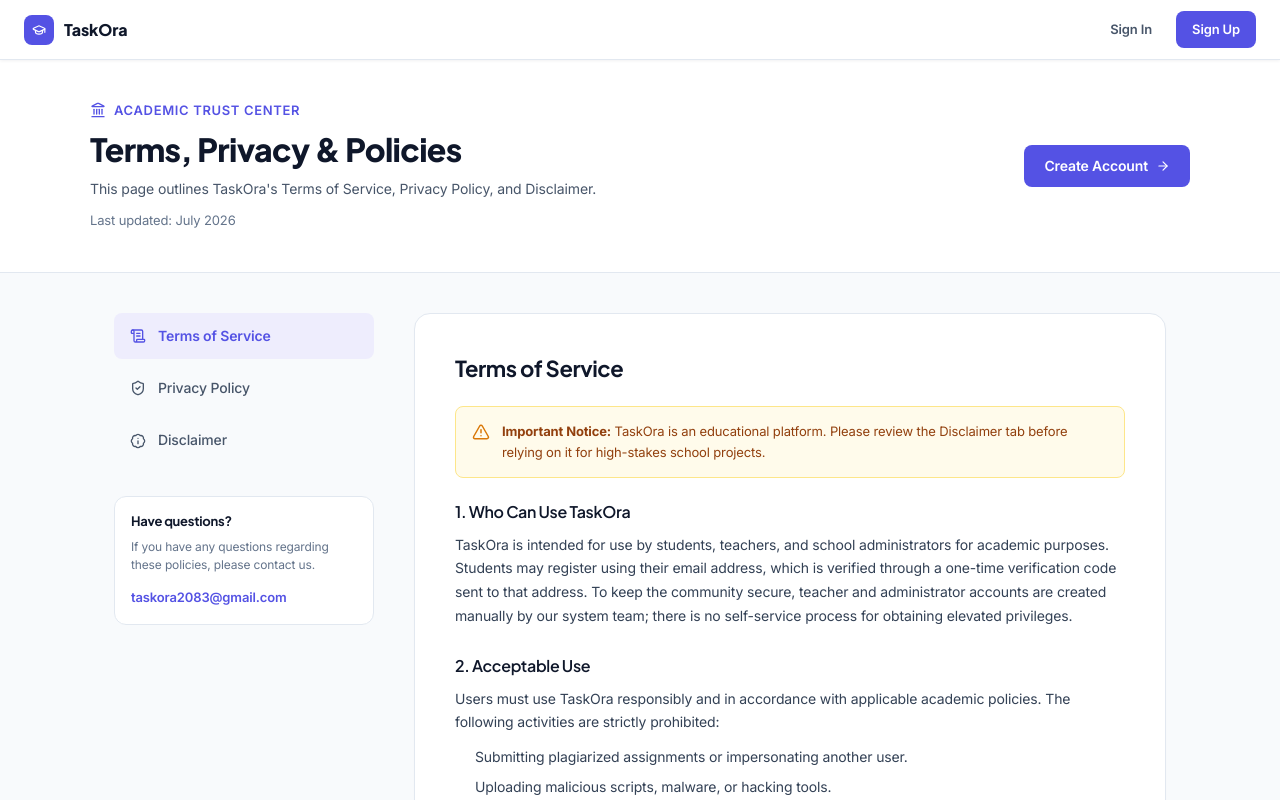
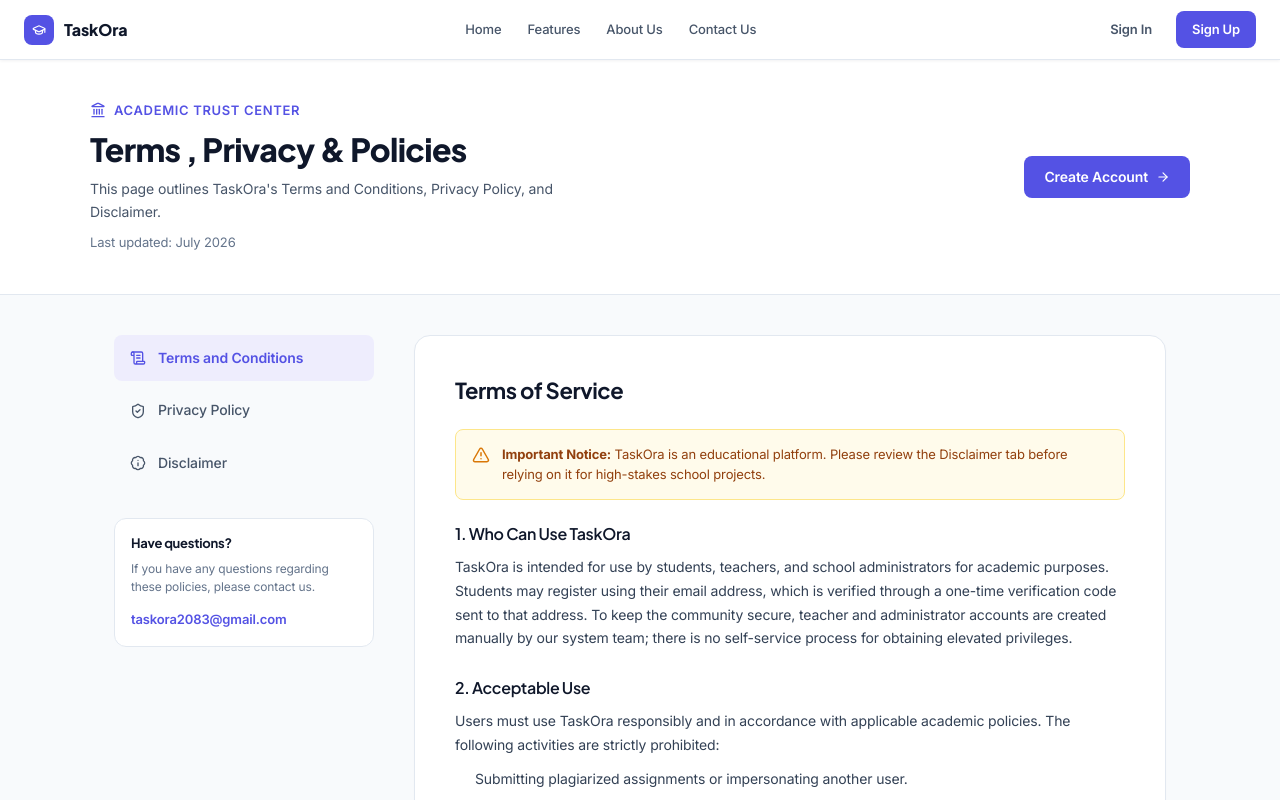
Before and after one commit to Purnika0/TaskOra, a React (Vite) app in the folder frontend/: page /legal in a window 1280 px wide. Shown: the top 800 px of the page. Built offline with nearby package versions, Linux system fonts and the light colour scheme; no server answers.

Commit message:
fixes routing

```diff
--- a/frontend/src/constants/assignmentChoices.js
+++ b/frontend/src/constants/assignmentChoices.js
@@ -1,5 +1,3 @@
-// src/constants/assignmentChoices.js
-//
 // Single source of truth for the two fields on Assignment that both
 // assignment-creation forms (AssignmentManagement.jsx and
 // TeacherDashboard.jsx) need to render identically, matching the backend
@@ -22,7 +20,7 @@ export const TASK_TYPES = [
 // Must match Assignment.PriorityLevel.choices in models.py exactly.
 // This is the teacher-set *importance* (static, set once). It is distinct
 // from Task.priority_score, the system-computed *urgency* — see
-// src/utils/priorityLabel.js for that one.
+// src/utils/urgencyLabel.js for that one.
 export const PRIORITY_CHOICES = [
     { value: 1, label: 'Low'         },
     { value: 2, label: 'Medium-Low'  },
--- a/frontend/src/pages/auth/AuthPage.jsx
+++ b/frontend/src/pages/auth/AuthPage.jsx
@@ -404,9 +404,9 @@ export default function AuthPage({ initialView }) {
     if (view === 'login') return (
         <div className="auth-root">
             <div className="login-card">
-                <div className="auth-logo-wrap" aria-hidden="true">
+                <Link to="/" className="auth-logo-wrap" aria-label="Go to home page">
                     <GraduationCap size={22} color="#ffffff"/>
-                </div>
+                </Link>
                 <h1 style={{ fontFamily:'var(--font-display)', fontWeight:800, color:'var(--color-text)', fontSize:22, textAlign:'center', margin:'0 0 6px', letterSpacing:'-0.02em' }}>
                     Welcome back
                 </h1>
--- a/frontend/src/pages/portal/AboutPage.jsx
+++ b/frontend/src/pages/portal/AboutPage.jsx
@@ -1,21 +1,40 @@
-// src/pages/portal/AboutPage.jsx
 // Public page — no login required.
-// Professional educational website styling with customized header labels and refined feature copy.
 
 import { Link } from 'react-router-dom'
 import { ArrowRight, GraduationCap } from 'lucide-react'
 import { SiteFooter } from '../../components/layout/Footer.jsx'
 import { useAuth } from '../../hooks/useAuth.js'
 
+const PUB_NAV_CSS = `
+.pub-nav-link {
+    font-size:13px; color:var(--color-text-secondary); text-decoration:none;
+    padding:6px 12px; border-radius:8px;
+    transition:background 0.13s, color 0.13s;
+    font-family:var(--font-body); font-weight:500;
+}
+a.pub-nav-link:visited { color:var(--color-text-secondary); }
+.pub-nav-link:hover { background:var(--color-surface-subtle); color:var(--color-text); }
+.pub-nav-link.active { font-weight:700; }
+a.pub-nav-link.active:visited { color:var(--color-text-secondary); }
+@media (max-width:640px) { .pub-nav-links { display:none; } }
+`
+
 function PubNav({ user }) {
     return (
         <nav style={{ background: '#fff', borderBottom: '1px solid var(--color-border)', padding: '0 24px', height: 60, display: 'flex', alignItems: 'center', justifyContent: 'space-between', position: 'sticky', top: 0, zIndex: 50 }}>
+            <style>{PUB_NAV_CSS}</style>
             <Link to="/" style={{ display: 'flex', alignItems: 'center', gap: 10, textDecoration: 'none' }}>
                 <div style={{ width: 30, height: 30, borderRadius: 8, background: 'var(--color-primary)', display: 'flex', alignItems: 'center', justifyContent: 'center' }}>
                     <GraduationCap size={15} color="#fff"/>
                 </div>
                 <span style={{ fontFamily: 'var(--font-display)', fontWeight: 800, fontSize: 16, color: 'var(--color-text)', letterSpacing: '-0.02em' }}>TaskOra</span>
             </Link>
+            <div className="pub-nav-links" style={{ display: 'flex', alignItems: 'center', gap: 2 }}>
+                <Link to="/" className="pub-nav-link">Home</Link>
+                <Link to="/#features" className="pub-nav-link">Features</Link>
+                <Link to="/about" className="pub-nav-link active" onClick={e => e.currentTarget.blur()}>About Us</Link>
+                <Link to="/contact" className="pub-nav-link" onClick={e => e.currentTarget.blur()}>Contact Us</Link>
+            </div>
             <div style={{ display: 'flex', alignItems: 'center', gap: 8 }}>
                 {user ? (
                     <Link to="/app" style={{ display: 'inline-flex', alignItems: 'center', gap: 6, padding: '8px 16px', fontSize: 13, fontWeight: 600, color: '#fff', textDecoration: 'none', borderRadius: 8, background: 'var(--color-primary)' }}>
--- a/frontend/src/pages/portal/ContactPage.jsx
+++ b/frontend/src/pages/portal/ContactPage.jsx
@@ -36,7 +36,7 @@ import { SiteFooter } from '../../components/layout/Footer.jsx'
     )
     }
 
-    // ── Auth-aware user menu ───────────────────────────────────────
+    // Auth-aware user menu
     function UserMenu({ user, logout }) {
     const [open, setOpen] = useState(false)
     const ref = useRef(null)
@@ -163,6 +163,17 @@ import { SiteFooter } from '../../components/layout/Footer.jsx'
             @media (max-width: 400px) {
             .ct-nav-right .ct-register { display: none !important; }
             }
+            .pub-nav-link {
+            font-size:13px; color:var(--color-text-secondary); text-decoration:none;
+            padding:6px 12px; border-radius:8px;
+            transition:background 0.13s, color 0.13s;
+            font-family:var(--font-body); font-weight:500;
+            }
+            a.pub-nav-link:visited { color:var(--color-text-secondary); }
+            .pub-nav-link:hover { background:var(--color-surface-subtle); color:var(--color-text); }
+            .pub-nav-link.active { font-weight:700; }
+            a.pub-nav-link.active:visited { color:var(--color-text-secondary); }
+            @media (max-width:640px) { .pub-nav-links { display:none; } }
         `}</style>
 
         {/* Navbar */}
@@ -175,6 +186,13 @@ import { SiteFooter } from '../../components/layout/Footer.jsx'
                 TaskOra
             </span>
             </Link>
+
+            <div className="pub-nav-links" style={{ display: 'flex', alignItems: 'center', gap: 2 }}>
+                <Link to="/" className="pub-nav-link">Home</Link>
+                <Link to="/#features" className="pub-nav-link">Features</Link>
+                <Link to="/about" className="pub-nav-link" onClick={e => e.currentTarget.blur()}>About Us</Link>
+                <Link to="/contact" className="pub-nav-link active" onClick={e => e.currentTarget.blur()}>Contact Us</Link>
+            </div>
 
             <div className="ct-nav-right">
             {user ? (
--- a/frontend/src/pages/portal/LandingPage.jsx
+++ b/frontend/src/pages/portal/LandingPage.jsx
@@ -1,8 +1,5 @@
-// src/pages/portal/LandingPage.jsx
-// Simplified and polished landing page for TaskOra (Students & Educators)
-
 import { useState, useRef, useEffect } from 'react'
-import { Link } from 'react-router-dom'
+import { Link, useLocation } from 'react-router-dom'
 import { useAuth } from '../../hooks/useAuth.js'
 import { SiteFooter } from '../../components/layout/Footer.jsx'
 import {
@@ -10,9 +7,7 @@ import {
     Users, BookOpen, Upload, ClipboardList, ThumbsUp
 } from 'lucide-react'
 
-// ─────────────────────────────────────────────────────────────────────────────
 // STYLES
-// ─────────────────────────────────────────────────────────────────────────────
 const LP_CSS = `
 .lp-nav {
     position:sticky; top:0; z-index:100;
@@ -27,9 +22,10 @@ const LP_CSS = `
     transition:background 0.13s, color 0.13s;
     font-family:var(--font-body); font-weight:500;
 }
+a.lp-nav-link:visited { color:var(--color-text-secondary); }
 .lp-nav-link:hover { background:var(--color-surface-subtle); color:var(--color-text); }
 
-/* ── Hero section ── */
+/* Hero section */
 .lp-hero {
     background:var(--color-surface-subtle);
     border-bottom:1px solid var(--color-border);
@@ -102,7 +98,7 @@ const LP_CSS = `
 }
 .lp-section-sub { font-size:14px; color:var(--color-text-secondary); line-height:1.7; margin:0; }
 
-/* ── Features ── */
+/* Features */
 .lp-features {
     display:grid; grid-template-columns:1.2fr 1fr; gap:14px;
 }
@@ -123,7 +119,7 @@ const LP_CSS = `
     display:flex; align-items:center; justify-content:center;
 }
 
-/* ── Benefits Grid (Responsive) ── */
+/* Benefits Grid (Responsive) */
 .lp-benefits-grid {
     display:grid;
     grid-template-columns:repeat(3, 1fr);
@@ -230,11 +226,20 @@ function DashboardMockup() {
 
 export default function LandingPage() {
     const { user } = useAuth()
+    const location = useLocation()
     const [menuOpen, setMenuOpen] = useState(false)
     const menuRef = useRef(null)
     const menuBtnRef = useRef(null)
 
     const ctaLabel = user ? 'Go to Dashboard' : 'Get Started'
+
+    // Scroll to the target section when arriving with a hash in the URL
+    // (e.g. a "Features" link from another page navigating to /#features).
+    useEffect(() => {
+        if (!location.hash) return
+        const el = document.getElementById(location.hash.slice(1))
+        el?.scrollIntoView({ behavior: 'smooth' })
+    }, [location.hash])
 
     // Close on Escape, lock body scroll, move focus into the menu on open,
     // and restore focus to the hamburger button on close.
@@ -275,13 +280,13 @@ export default function LandingPage() {
                         style={{ display:'block', color:'rgba(255,255,255,0.75)', fontSize:18, fontWeight:600, textDecoration:'none', padding:'14px 0', borderBottom:'1px solid rgba(255,255,255,0.10)', fontFamily:'var(--font-display)' }}>
                         Features
                     </a>
-                    <Link to="/about" onClick={() => setMenuOpen(false)}
+                    <Link to="/about" onClick={e => { setMenuOpen(false); e.currentTarget.blur() }}
                         style={{ display:'block', color:'rgba(255,255,255,0.75)', fontSize:18, fontWeight:600, textDecoration:'none', padding:'14px 0', borderBottom:'1px solid rgba(255,255,255,0.10)', fontFamily:'var(--font-display)' }}>
-                        About
+                        About Us
                     </Link>
-                    <Link to="/contact" onClick={() => setMenuOpen(false)}
+                    <Link to="/contact" onClick={e => { setMenuOpen(false); e.currentTarget.blur() }}
                         style={{ display:'block', color:'rgba(255,255,255,0.75)', fontSize:18, fontWeight:600, textDecoration:'none', padding:'14px 0', borderBottom:'1px solid rgba(255,255,255,0.10)', fontFamily:'var(--font-display)' }}>
-                        Contact
+                        Contact Us
                     </Link>
                     <div style={{ marginTop:20, display:'flex', flexDirection:'column', gap:10 }}>
                         <Link to={user ? '/app' : '/auth?view=signup'} onClick={() => setMenuOpen(false)}
@@ -292,7 +297,7 @@ export default function LandingPage() {
                 </div>
             )}
 
-            {/* ── Navbar ── */}
+            {/* Navbar */}
             <nav className="lp-nav">
                 <Link to="/" style={{ display:'flex', alignItems:'center', gap:10, textDecoration:'none' }}>
                     <div style={{ width:32, height:32, borderRadius:9, background:'var(--color-navy)', display:'flex', alignItems:'center', justifyContent:'center', flexShrink:0 }}>
@@ -304,8 +309,8 @@ export default function LandingPage() {
                 <div className="lp-nav-links" style={{ display:'flex', alignItems:'center', gap:2 }}>
                     <Link to="/" className="lp-nav-link">Home</Link>
                     <a href="#features" className="lp-nav-link">Features</a>
-                    <Link to="/about" className="lp-nav-link">About</Link>
-                    <Link to="/contact" className="lp-nav-link">Contact</Link>
+                    <Link to="/about" className="lp-nav-link" onClick={e => e.currentTarget.blur()}>About Us</Link>
+                    <Link to="/contact" className="lp-nav-link" onClick={e => e.currentTarget.blur()}>Contact Us</Link>
                 </div>
 
                 <div style={{ display:'flex', alignItems:'center', gap:8 }}>
@@ -328,7 +333,7 @@ export default function LandingPage() {
                 </div>
             </nav>
 
-            {/* ── Hero Section ── */}
+            {/* Hero Section */}
             <section className="lp-hero">
                 <div className="lp-hero-inner">
                     <div>
@@ -354,7 +359,7 @@ export default function LandingPage() {
                 </div>
             </section>
 
-            {/* ── Key Features Section ── */}
+            {/* Key Features Section */}
             <section className="lp-section" id="features">
                 <div className="lp-section-head">
                     <h2 className="lp-section-title">Everything You Need to Stay Organized Throughout the Semester</h2>
@@ -382,7 +387,7 @@ export default function LandingPage() {
                 </div>
             </section>
 
-            {/* ── Benefits Section ── */}
+            {/* Benefits Section */}
             <section style={{ background:'var(--color-surface-subtle)', borderTop:'1px solid var(--color-border)', borderBottom:'1px solid var(--color-border)' }}>
                 <div className="lp-section" id="benefits">
                 <div className="lp-section-head center">
@@ -401,7 +406,7 @@ export default function LandingPage() {
                 </div>
             </section>
 
-            {/* ── Call to Action Section ── */}
+            {/* Call to Action Section */}
             <section style={{
                 background: 'var(--color-primary-light)',
                 borderTop: '1px solid var(--color-border)',
@@ -447,7 +452,7 @@ export default function LandingPage() {
                 </div>
             </section>
 
-            {/* ── Footer Section (Deep brand color) ── */}
+            {/* Footer Section (Deep brand color) */}
             <div style={{ background: 'var(--color-navy)', color: '#FFFFFF' }}>
                 <SiteFooter />
             </div>
--- a/frontend/src/pages/portal/LegalPage.jsx
+++ b/frontend/src/pages/portal/LegalPage.jsx
@@ -1,6 +1,3 @@
-// src/pages/portal/LegalPage.jsx
-    // Public legal / terms page — no login required.
-
 import { useState } from 'react'
 import { Link } from 'react-router-dom'
 import { useAuth } from '../../hooks/useAuth.js'
@@ -24,6 +21,12 @@ function PubNav({ user }) {
             </div>
             <span style={{ fontFamily: 'var(--font-display)', fontWeight: 800, fontSize: 16, color: 'var(--color-text)' }}>TaskOra</span>
         </Link>
+        <div className="pub-nav-links" style={{ display: 'flex', alignItems: 'center', gap: 2 }}>
+            <Link to="/" className="pub-nav-link">Home</Link>
+            <Link to="/#features" className="pub-nav-link">Features</Link>
+            <Link to="/about" className="pub-nav-link">About Us</Link>
+            <Link to="/contact" className="pub-nav-link">Contact Us</Link>
+        </div>
         <div style={{ display: 'flex', gap: 8, alignItems: 'center' }}>
             {user ? (
                 <Link to="/app" style={{ display: 'inline-flex', alignItems: 'center', gap: 6, padding: '8px 16px', fontSize: 13, fontWeight: 600, color: '#fff', textDecoration: 'none', borderRadius: 8, background: 'var(--color-primary)' }}>
@@ -41,6 +44,14 @@ function PubNav({ user }) {
     }
 
     const LEGAL_CSS = `
+    .pub-nav-link {
+        font-size:13px; color:var(--color-text-secondary); text-decoration:none;
+        padding:6px 12px; border-radius:8px;
+        transition:background 0.13s, color 0.13s;
+        font-family:var(--font-body); font-weight:500;
+    }
+    .pub-nav-link:hover { background:var(--color-surface-subtle); color:var(--color-text); }
+    @media (max-width:640px) { .pub-nav-links { display:none; } }
     .legal-layout { display:grid; grid-template-columns:260px 1fr; gap:40px; }
     .legal-aside  { position:sticky; top:100px; height:fit-content; }
     @media (max-width:820px) {
@@ -55,7 +66,7 @@ function PubNav({ user }) {
     const [activeTab, setActiveTab] = useState('terms')
 
     const legalSections = [
-        { id: 'terms', label: 'Terms of Service', icon: <ScrollText size={16} /> },
+        { id: 'terms', label: 'Terms and Conditions ', icon: <ScrollText size={16} /> },
         { id: 'privacy', label: 'Privacy Policy', icon: <ShieldCheck size={16} /> },
         { id: 'disclaimer', label: 'Disclaimer', icon: <BadgeInfo size={16} /> }
     ]
@@ -73,10 +84,10 @@ function PubNav({ user }) {
                 <Landmark size={16} /> Academic Trust Center
                 </div>
                 <h1 style={{ fontFamily: 'var(--font-display)', fontWeight: 800, fontSize: '32px', color: 'var(--color-text)', margin: 0, letterSpacing: '-0.02em' }}>
-                Terms, Privacy &amp; Policies
+                Terms , Privacy &amp; Policies
                 </h1>
                 <p style={{ fontSize: 14, color: 'var(--color-text-secondary)', margin: '8px 0 0', maxWidth: 520, lineHeight: 1.6 }}>
-                This page outlines TaskOra's Terms of Service, Privacy Policy, and Disclaimer.
+                This page outlines TaskOra's Terms and Conditions, Privacy Policy, and Disclaimer.
                 </p>
                 <p style={{ fontSize: 13, color: 'var(--color-text-muted)', margin: '8px 0 0' }}>Last updated: {updated}</p>
             </div>
@@ -247,7 +258,7 @@ function PubNav({ user }) {
 
             {/* Quick Call to Action Footer inside Content card */}
             <div style={{ marginTop: 40, paddingTop: 24, borderTop: '1px solid var(--color-border)', display: 'flex', alignItems: 'center', justifyContent: 'space-between', flexWrap: 'wrap', gap: 16 }}>
-            <span style={{ fontSize: 13, color: 'var(--color-text-muted)' }}>By creating an account or using TaskOra, you acknowledge that you have read, understood, and agreed to these Terms of Service, Privacy Policy, and Disclaimer.</span>
+            <span style={{ fontSize: 13, color: 'var(--color-text-muted)' }}>By creating an account or using TaskOra, you acknowledge that you have read, understood, and agreed to these Terms and Conditions, Privacy Policy, and Disclaimer.</span>
             {user ? (
                 <Link to="/app" style={{ display: 'inline-flex', alignItems: 'center', gap: 6, color: 'var(--color-primary)', fontWeight: 600, fontSize: 14, textDecoration: 'none' }}>
                 Go to Dashboard <ArrowRight size={14} />
--- a/frontend/src/styles/auth.css
+++ b/frontend/src/styles/auth.css
@@ -220,6 +220,12 @@
     margin: 0 auto 18px;
     /* Soft premium brand-color glow instead of heavy grey drop-shadows */
     box-shadow: 0 6px 16px rgba(77, 127, 232, 0.25);
+    cursor: pointer;
+    transition: transform 0.15s, box-shadow 0.15s;
+}
+.auth-logo-wrap:hover {
+    transform: scale(1.05);
+    box-shadow: 0 8px 20px rgba(77, 127, 232, 0.35);
 }
 
 /* ── Responsive ── */
```
Also changed, not shown: frontend/src/components/shared/BSCallMini.jsx (+2 -7 lines), frontend/src/components/shared/Loader.jsx (+4 -5 lines), frontend/src/components/teacher/ReviewPanel.jsx (+5 -15 lines), frontend/src/components/teacher/SubmissionViewer.jsx (+0 -9 lines), frontend/src/pages/app/StudentAnalyticsPage.jsx (+23 -58 lines).
